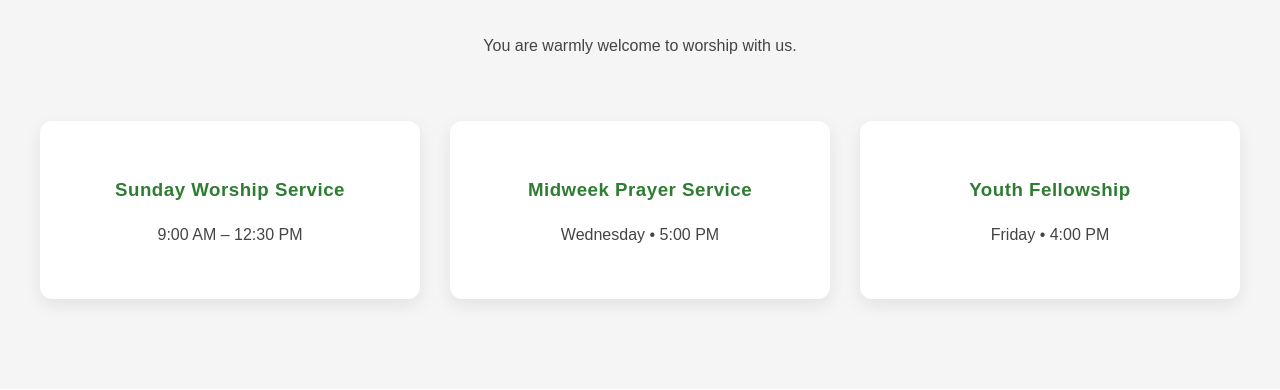
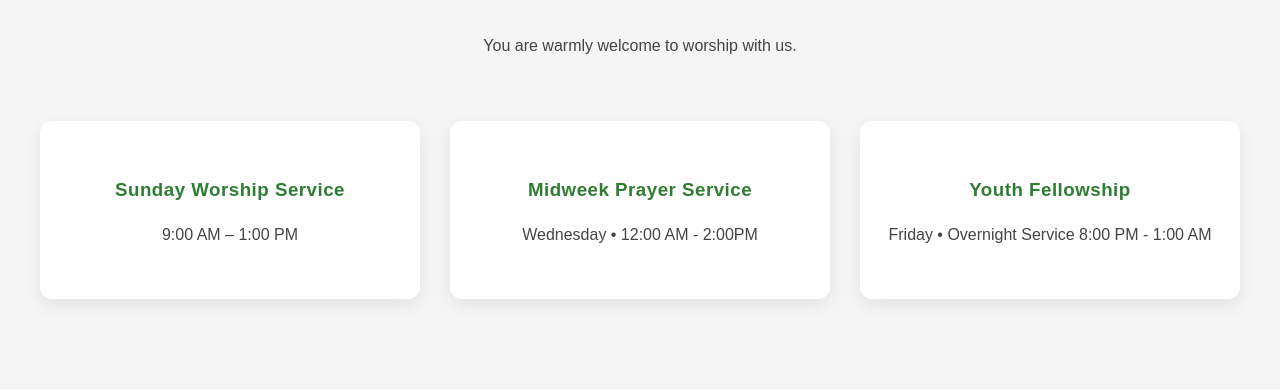
Before and after one commit to serwambala/biggod-nimule, a Django app: page /church/ in a window 1280 px wide. Shown: the part 3924-4314 px from the top of the page. Run offline with Django 5.2, Linux system fonts and the light colour scheme; data that the repository does not hold is empty; some libraries are stand-ins or nearby versions.

Commit message:
rectified church service times, edited no. of children surpported, added leader names

```diff
--- a/templates/pages/church.html
+++ b/templates/pages/church.html
@@ -248,17 +248,17 @@
 
             <div class="service-card">
                 <h3>Sunday Worship Service</h3>
-                <p>9:00 AM – 12:30 PM</p>
+                <p>9:00 AM – 1:00 PM</p>
             </div>
 
             <div class="service-card">
                 <h3>Midweek Prayer Service</h3>
-                <p>Wednesday • 5:00 PM</p>
+                <p>Wednesday • 12:00 AM - 2:00PM</p>
             </div>
 
             <div class="service-card">
                 <h3>Youth Fellowship</h3>
-                <p>Friday • 4:00 PM</p>
+                <p>Friday • Overnight Service 8:00 PM - 1:00 AM</p>
             </div>
 
         </div>
--- a/templates/pages/home.html
+++ b/templates/pages/home.html
@@ -95,7 +95,7 @@
     <div class="stats-container">
 
         <div class="stat-box">
-            <h3>100+</h3>
+            <h3>25</h3>
             <p>Children Supported</p>
         </div>
 
--- a/templates/pages/leadership.html
+++ b/templates/pages/leadership.html
@@ -76,7 +76,7 @@ style="background-image: url('{% static "images/leadership-hero.jpg" %}');">
             <img src="{% static 'images/worship-leader.jpg' %}" alt="Worship Leader">
 
             <h3>Worship Leader</h3>
-            <p class="leader-name">Leader Name</p>
+            <p class="leader-name">Bagwaneza Alice</p>
 
             <p>
                 Leads praise and worship, guiding the congregation into the presence of God.
@@ -87,7 +87,7 @@ style="background-image: url('{% static "images/leadership-hero.jpg" %}');">
             <img src="{% static 'images/children-leader.jpg' %}" alt="Children Leader">
 
             <h3>Children’s Ministry Lead</h3>
-            <p class="leader-name">Leader Name</p>
+            <p class="leader-name">Pr. Aciga James</p>
 
             <p>
                 Responsible for children programs, mentorship, and spiritual nurturing.
@@ -98,7 +98,7 @@ style="background-image: url('{% static "images/leadership-hero.jpg" %}');">
             <img src="{% static 'images/outreach-leader.jpg' %}" alt="Outreach Leader">
 
             <h3>Outreach Coordinator</h3>
-            <p class="leader-name">Leader Name</p>
+            <p class="leader-name">Mutebi Ronald</p>
 
             <p>
                 Oversees humanitarian support, community outreach, and development programs.
```
